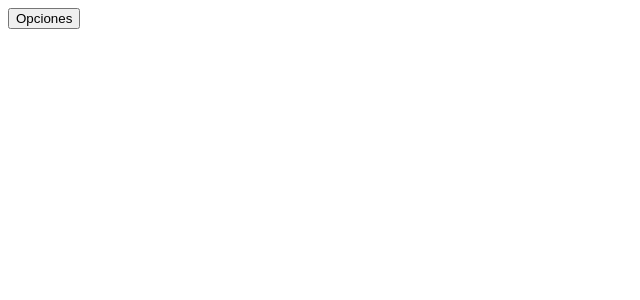
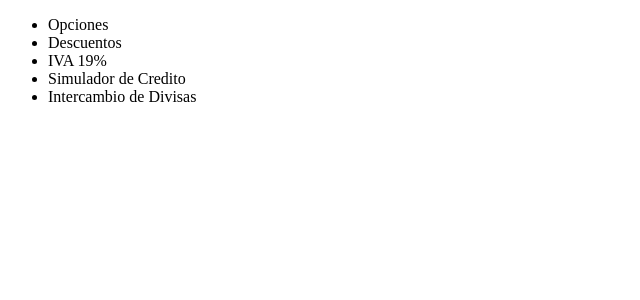
Before and after one commit to G4boTr/FinCalc, a React (Create React App) app: page / in a window 1280 px wide. Shown: the top 300 px of the page, without its empty margins (0-640 px from the left). Built offline with nearby package versions, Linux system fonts and the light colour scheme.

Commit message:
crando sidebar

```diff
--- a/src/App.js
+++ b/src/App.js
@@ -1,18 +1,11 @@
 import './App.css';
-import Button from './components/common/Button';
+import SideBar from './components/common/SideBar';
 
 function App() {
 
-  const handleClick = (event) => {
-    console.log(`Usted dio click en: ${ event.target.className }`)
-  }
   return (
     <div>
-
-      <Button text= "Opciones" onClick= { handleClick } className="left-buttons" />
-
-
-
+          <SideBar/>
     </div>
   );
 }
--- /dev/null
+++ b/src/components/common/SideBar.js
@@ -0,0 +1,27 @@
+import React from "react";
+
+
+
+const SideBar = () => (
+  <div className="Side-bar">
+    <ul>
+      <li>
+        Opciones
+      </li>
+      <li>
+        Descuentos
+      </li>
+      <li>
+        IVA 19%
+      </li>
+      <li>
+        Simulador de Credito
+      </li>
+      <li>
+        Intercambio de Divisas
+      </li>
+    </ul>
+  </div>
+);
+
+export default SideBar;
--- /dev/null
+++ b/src/styles/SideBar.css
@@ -0,0 +1,4 @@
+.Side-Bar {
+    background-color: aquamarine;
+    color: aquamarine;
+}
```
